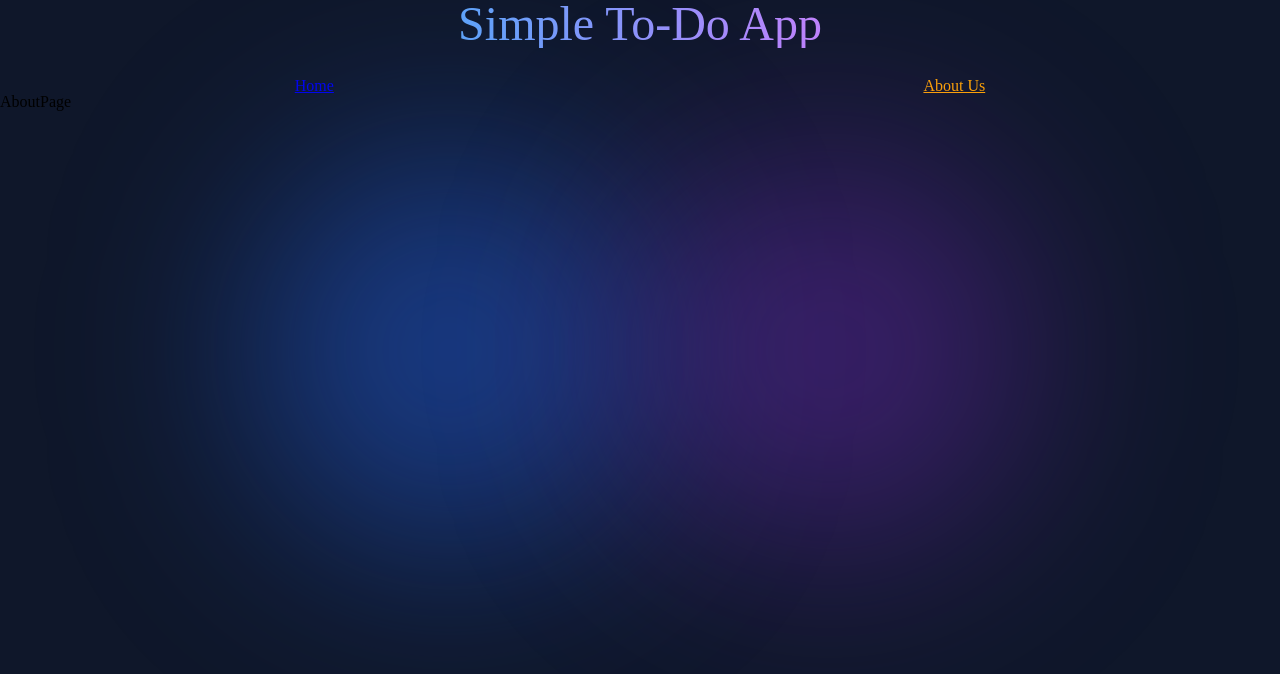
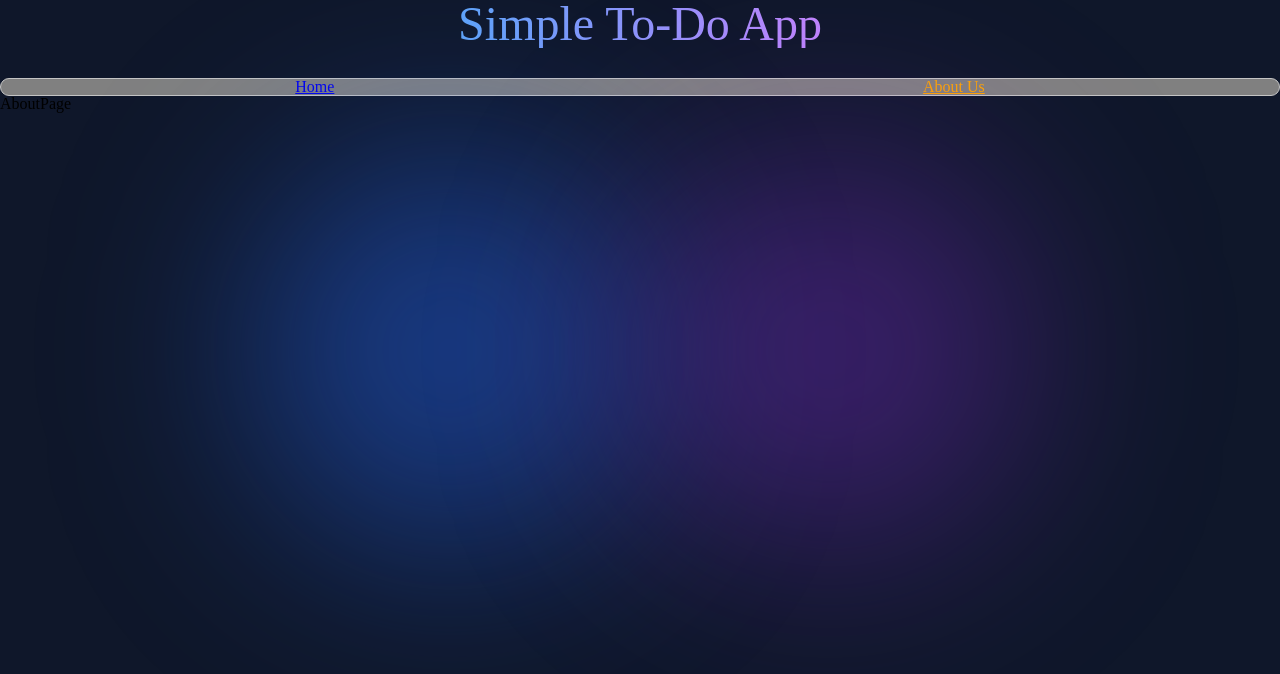
Before and after one commit to BKabachenko/react-todo-app, a React (Vite) app: page /about in a window 1280 px wide. Shown: the top 674 px of the page. Built offline with nearby package versions, Linux system fonts and the light colour scheme.

Commit message:
style:  add border

```diff
--- a/src/layout/NavPanel/NavPanel.module.scss
+++ b/src/layout/NavPanel/NavPanel.module.scss
@@ -1,9 +1,10 @@
 .nav {
-  // min-width: 100wh;
   display: flex;
   justify-content: space-around;
   align-items: center;
-
+  border: 1px solid rgb(196, 196, 196);
+  background-color: grey;
+  border-radius: 24px;
 }
 
 .link {
```
